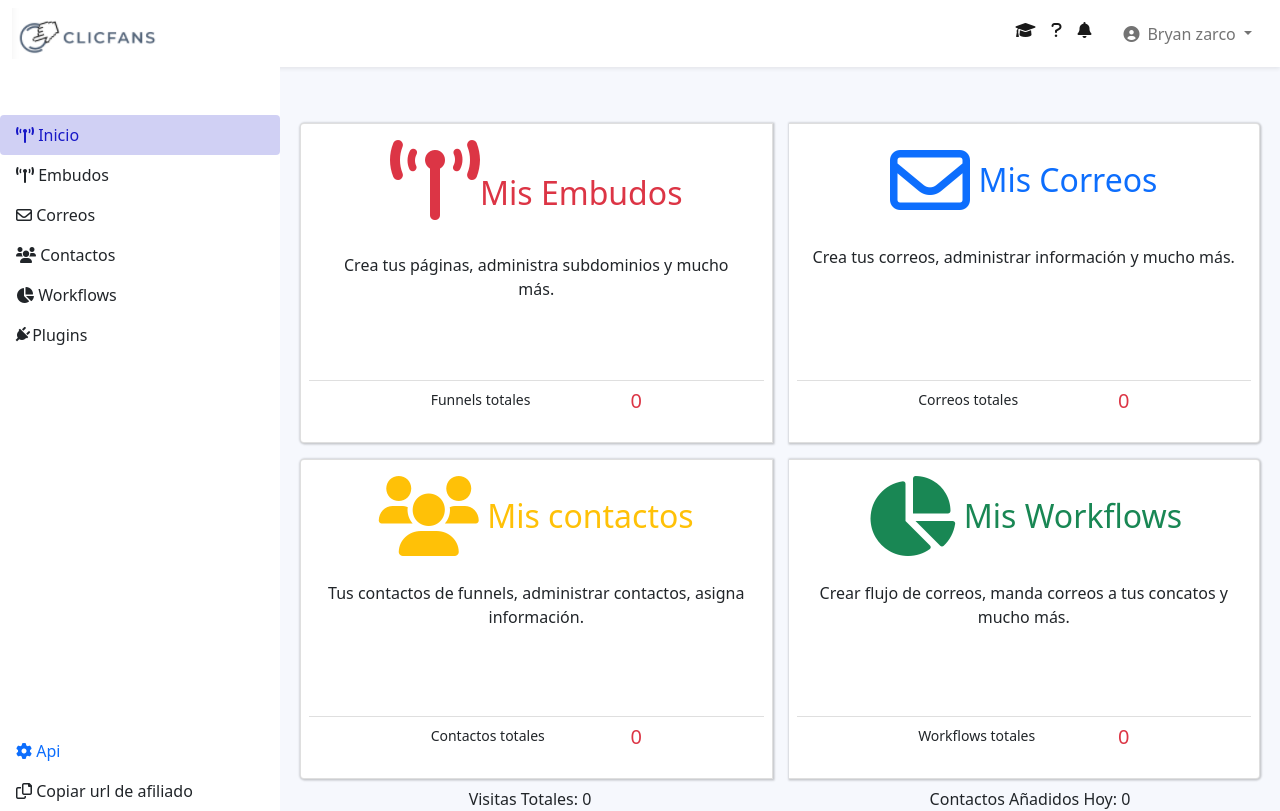
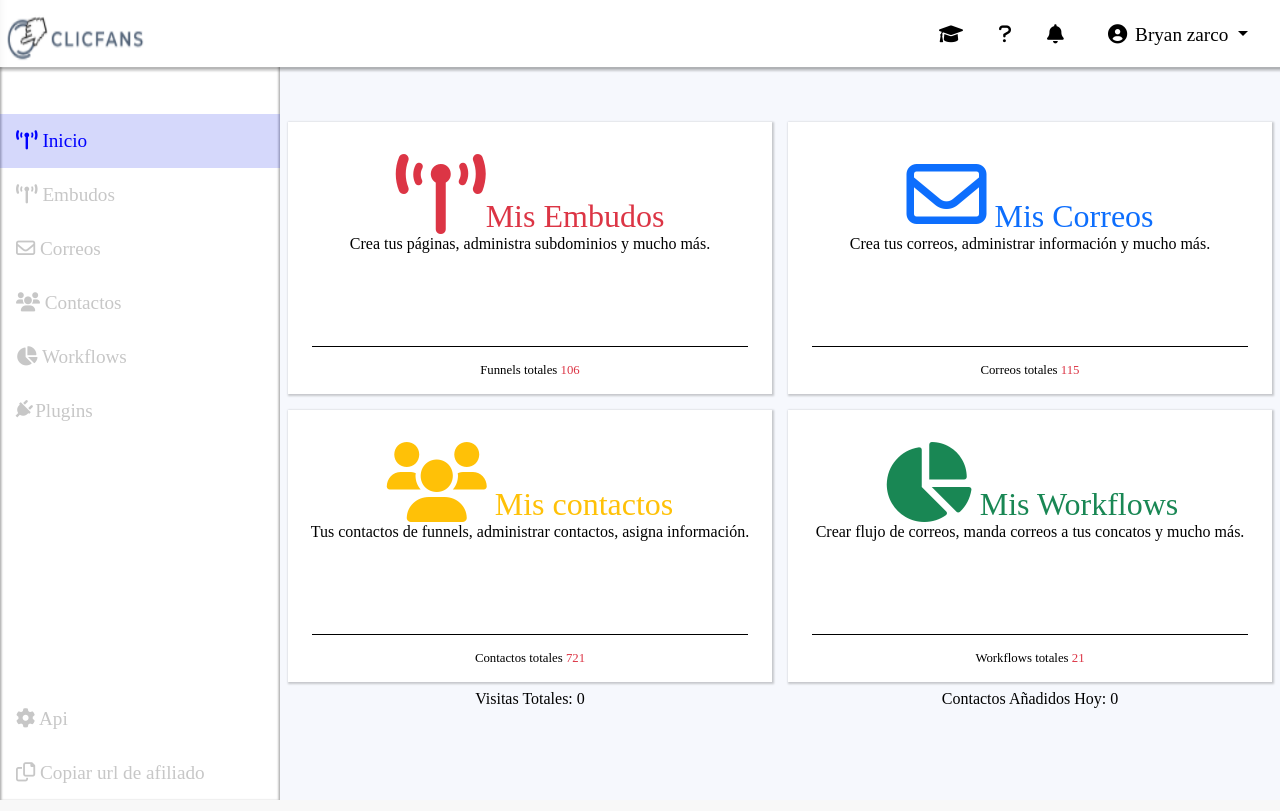
Before and after one commit to jn83471/clicfans, a PHP site: page / in a window 1280 px wide. Run offline with PHP 8.4, Linux system fonts and the light colour scheme.

Commit message:
Agrege la fase 2

```diff
--- a/app.js
+++ b/app.js
@@ -0,0 +1,11 @@
+const embudos=document.querySelector("#Embudos");
+const correos=document.querySelector("#Correos");
+const contactos=document.querySelector("#Contactos");
+const workflow=document.querySelector("#Workflows");
+const initPage=(e)=>{
+    embudos.textContent="106";
+    correos.textContent="115";
+    contactos.textContent="721";
+    workflow.textContent="21";
+}
+document.addEventListener("DOMContentLoaded",initPage)
--- a/index.html
+++ b/index.html
@@ -5,69 +5,34 @@
     <meta charset="UTF-8">
     <meta http-equiv="X-UA-Compatible" content="IE=edge">
     <meta name="viewport" content="width=device-width, initial-scale=1.0">
-    <title>Clicfans</title>
-    <link href="https://cdn.jsdelivr.net/npm/bootstrap@5.0.2/dist/css/bootstrap.min.css" rel="stylesheet"
-        integrity="sha384-EVSTQN3/azprG1Anm3QDgpJLIm9Nao0Yz1ztcQTwFspd3yD65VohhpuuCOmLASjC" crossorigin="anonymous">
+    <title>Clicfan</title>
     <link rel="stylesheet" href="https://cdnjs.cloudflare.com/ajax/libs/font-awesome/6.0.0-beta3/css/all.min.css">
-    <style>
-        .card {
-            -webkit-box-shadow: .5px .5px 2px 1px rgb(0, 0, 0, .2);
-            box-shadow: .5px .5px 2px 1px rgb(0, 0, 0, .2);
-            min-height: 40vh;
-            vertical-align: middle;
-            transition: all .5s;
-        }
-        .card:hover{
-            -webkit-box-shadow: .5px .5px 2px 1px rgb(0, 0, 0, .6);
-            box-shadow: .5px .5px 2px 1px rgb(0, 0, 0, .6);
-            min-height: 40vh;
-            vertical-align: middle;
-        }
-
-        .sidebar-item .active {
-            background-color: rgba(24, 24, 199, 0.2) !important;
-            color: rgb(24, 24, 199) !important;
-        }
-        .sidebar-item li a{
-            transition: all .5s;
-        }
-        .sidebar-item li a:hover{
-            font-size: 1.2rem;
-        }
-    </style>
+    <link rel="stylesheet" href="https://cdnjs.cloudflare.com/ajax/libs/normalize/8.0.1/normalize.min.css">
+    <link rel="stylesheet" href="style.css">
 </head>
 
 <body>
-    <nav class="navbar navbar-expand-lg navbar-light bg-white shadow-sm">
-        <div class="container-fluid">
-            <button class="navbar-toggler" type="button" data-bs-toggle="collapse" data-bs-target="#navbarTogglerDemo01"
-                aria-controls="navbarTogglerDemo01" aria-expanded="false" aria-label="Toggle navigation">
-                <span class="navbar-toggler-icon"></span>
-            </button>
-            <div class="collapse navbar-collapse justify-content-between" id="navbarTogglerDemo01">
-                <img src="./icono.png" alt="Clicfans" srcset="./icono.png">
-                <ul class="navbar-nav">
+    <nav>
+        <img src="./icono.png" alt="Icono">
+        <ul class="navbar">
             <li class="nav-item">
-                        <a class="nav-link active" aria-current="page" href="#"><i class="fas fa-graduation-cap"></i>
-                            <span class="d-sm-inline-block d-lg-none">Educación</span>
+                <a class="nav-link" aria-current="page" href="#"><i class="fas fa-graduation-cap"></i>
                 </a>
 
             </li>
             <li class="nav-item">
-                        <a class="nav-link active" aria-current="page" href="#">
+                <a class="nav-link" aria-current="page" href="#">
                     <i class="fas fa-question"></i>
-                            <span class="d-sm-inline-block d-lg-none">Preguntas</span>
                 </a>
             </li>
             <li class="nav-item">
-                        <a class="nav-link active" aria-current="page" href="#">
+                <a class="nav-link" aria-current="page" href="#">
                     <i class="fas fa-bell"></i>
-                            <span class="d-sm-inline-block d-lg-none">Notificaciones</span>
                 </a>
             </li>
             <li class="nav-item dropdown px-2">
-                        <a class="nav-link dropdown-toggle" href="#" id="navbarDropdown" role="button"
-                            data-bs-toggle="dropdown" aria-expanded="false">
+                <a class="nav-link dropdown-toggle" href="#" id="navbarDropdown" role="button" data-bs-toggle="dropdown"
+                    aria-expanded="false">
                     <i class="fas fa-user-circle p-2"></i>Bryan zarco
                 </a>
                 <ul class="dropdown-menu position-absolute end-2" aria-labelledby="navbarDropdown">
@@ -78,12 +43,10 @@
                 </ul>
             </li>
         </ul>
-            </div>
-        </div>
     </nav>
-    <main class="container-fluid row m-0 p-0" style="height: 90vh;">
-        <div class="d-flex flex-column flex-shrink-0 p-0 bg-white pt-5 position-relative" style="width: 280px;">
-            <ul class="nav nav-pills flex-column mb-auto sidebar-item">
+    <main class="main-container">
+        <aside class="side">
+            <ul class="list">
                 <li class="nav-item">
                     <a href="#" class="nav-link active" aria-current="page">
                         <i class="fas fa-broadcast-tower"></i>
@@ -121,9 +84,7 @@
                     </a>
                 </li>
             </ul>
-
-
-            <ul class="nav nav-pills flex-column mb-auto sidebar-item position-absolute bottom-0">
+            <ul class="list">
                 <li class="nav-item">
                     <a href="#" class="nav-link" aria-current="page">
                         <i class="fas fa-cog"></i>
@@ -136,25 +97,27 @@
                         Copiar url de afiliado
                     </a>
                 </li>
-
             </ul>
-        </div>
-        <section class="col pt-5" style="background-color: #F6F8FD;width: calc(100% - 280px);">
-            <div class="card-group">
-                <div class="card m-2 p-2">
+        </aside>
+        <section>
+            <div class="row">
+                <div class="col-6 p-2">
+                    <div class="card ">
                         <span class="h2 text-center text-danger mt-2"><i
                                 style="font-size:5rem" class="fas fa-broadcast-tower"></i><p class="d-inline-block" style="vertical-align: middle !important;">Mis Embudos</p> </span>
                         <div class="card-body">
                             <p class="card-text text-center">Crea tus páginas, administra subdominios y mucho más.</p>
                         </div>
-                    <div class="card-footer bg-transparent ">
+                        <div class="card-footer">
                             <small class="col-6 d-flex justify-content-between mx-auto">
                                 <p>Funnels totales</p>
-                            <p class="h5 text-danger">0</p>
+                                <p class="h5 text-danger" id="Embudos">0</p>
                             </small>
                         </div>
                     </div>
-                <div class="card m-2 p-2">
+                </div>
+                <div class="col-6 p-2">
+                    <div class="card">
                         <span class="h2 text-center text-primary mt-2">
                             <i style="font-size:5rem" class="far fa-envelope"></i>
                                 <p class="d-inline-block m-0" style="vertical-align: middle !important; height: 100%;">Mis Correos</p>
@@ -162,16 +125,16 @@
                         <div class="card-body">
                             <p class="card-text text-center">Crea tus correos, administrar información y mucho más.</p>
                         </div>
-                    <div class="card-footer bg-transparent ">
+                        <div class="card-footer ">
                             <small class="col-6 d-flex justify-content-between mx-auto">
                                 <p>Correos totales</p>
-                            <p class="h5 text-danger">0</p>
+                                <p class="h5 text-danger" id="Correos">0</p>
                             </small>
                         </div>
                     </div>
                 </div>
-            <div class="card-group">
-                <div class="card m-2 p-2">
+                <div class="col-6 p-2">
+                    <div class="card">
                         <span style="vertical-align: middle !important;" class="h2 text-center text-warning mt-2">
                             <i style="font-size:5rem" class="fas fa-users"></i>
                                 <p class="d-inline-block m-0" style="vertical-align: middle !important; height: 100%;">Mis contactos</p></span>
@@ -179,14 +142,16 @@
                             <p class="card-text text-center">Tus contactos de funnels, administrar contactos, asigna
                                 información.</p>
                         </div>
-                    <div class="card-footer bg-transparent ">
+                        <div class="card-footer ">
                             <small class="col-6 d-flex justify-content-between mx-auto">
                                 <p>Contactos totales</p>
-                            <p class="h5 text-danger">0</p>
+                                <p class="h5 text-danger" id="Contactos">0</p>
                             </small>
                         </div>
                     </div>
-                <div class="card m-2 p-2">
+                </div>
+                <div class="col-6 p-2">
+                    <div class="card">
                         <span style="vertical-align: middle !important;" class="h2 text-center text-success mt-2">
                             <i style="font-size:5rem" class="fas fa-chart-pie"></i>
                                 <p class="d-inline-block m-0" style="vertical-align: middle !important; height: 100%;">Mis Workflows</p>
@@ -195,11 +160,12 @@
                             <p class="card-text text-center">Crear flujo de correos, manda correos a tus concatos y mucho
                                 más.</p>
                         </div>
-                    <div class="card-footer bg-transparent ">
-                        <small class="col-6 d-flex justify-content-between mx-auto">
+                        <div class="card-footer ">
+                            <small class="col-6">
                                 <p>Workflows totales</p>
-                            <p class="h5 text-danger">0</p>
+                                <p class="h5 text-danger" id="Workflows">0</p>
                             </small>
+                        </div>
                     </div>
                 </div>
             </div>
@@ -213,12 +179,9 @@
             </div>
         </section>
     </main>
+    <aside>
+
+    </aside>
 </body>
-<script src="https://cdn.jsdelivr.net/npm/@popperjs/core@2.9.2/dist/umd/popper.min.js"
-    integrity="sha384-IQsoLXl5PILFhosVNubq5LC7Qb9DXgDA9i+tQ8Zj3iwWAwPtgFTxbJ8NT4GN1R8p"
-    crossorigin="anonymous"></script>
-<script src="https://cdn.jsdelivr.net/npm/bootstrap@5.0.2/dist/js/bootstrap.min.js"
-    integrity="sha384-cVKIPhGWiC2Al4u+LWgxfKTRIcfu0JTxR+EQDz/bgldoEyl4H0zUF0QKbrJ0EcQF"
-    crossorigin="anonymous"></script>
-
+<script src="./app.js"></script>
 </html>
--- a/style.css
+++ b/style.css
@@ -1,13 +1,65 @@
+/*generic*/
+.d-inline-block{
+    display: inline-block;
+}
+.text-danger{
+    color: #DC3545;
+}
+.text-primary{
+    color: #0D6EFD;
+}
+.text-warning{
+    color: #FFC107;
+}
+.text-success{
+    color: #198754;
+}
+.p-2{
+    padding: .5rem;
+}
+.m-2{
+    margin: .5rem;
+}
+.mt-2{
+    margin-top: 20rem !important;
+}
+.gap-2{
+    row-gap: 1rem;
+    column-gap: 1rem;
+}
+h2,.h2{
+    font-size: 2rem;
+    vertical-align: middle;
+    box-sizing: initial;
+    margin-top: 20rem;
+}
+.text-center{
+    text-align: center;
+}
+*{
+    margin: 0px;
+    padding: 0px;
+}
 nav{
     display: flex;
     flex-direction: row;
     flex-wrap: wrap;
     justify-content: space-between;
+    box-sizing: border-box;
+    padding-right: 1rem;
+    box-shadow: 1px 1px 1px 1px rgba(0, 0, 0, .1),
+    2px 2px 2px 2px rgba(0, 0, 0, .2);
+    z-index: 999;
+    position: fixed;
+    width: 100%;
+    vertical-align: baseline;
+    background-color: white;
 }
 .navbar{
-    display: inline-block;
+    display: inline;
     list-style-type: none;
-    padding-right: 1rem;
+    height: auto;
+    vertical-align: middle;
 }
 .navbar li{
     display: inline-block;
@@ -30,3 +82,123 @@ nav{
     color: black;
     text-decoration: none;
 }
+
+.dropdown-toggle::after{
+    display: inline-block;
+    margin-left: .255em;
+    vertical-align: .255em;
+    content: "";
+    border-top: .3em solid;
+    border-right: .3em solid transparent;
+    border-bottom: 0;
+    border-left: .3em solid transparent;
+}
+/*--------------------------------------------------------
+                    Container
+----------------------------------------------------------*/
+.main-container{
+    min-height: 100vh;
+    display: flex;
+    flex-direction: row;
+    padding-top: 50px;
+    box-sizing: border-box;
+}
+.main-container >*{
+    padding-top: 4rem;
+}
+.main-container aside{
+    min-width: 280px;
+    box-shadow: inset 0px 1px 1px 1px rgba(0, 0, 0,.1),
+    inset 0px 2px 2px 2px rgba(0, 0, 0,.2);
+}
+.main-container section{
+
+    min-width: calc(100% - 280px);
+    background-color: #F6F8FD;
+}
+.side{
+    display: flex;
+    flex-direction: column;
+    justify-content: space-between;
+
+}
+.nav-item{
+    box-sizing: border-box;
+}
+.list{
+    list-style-type: none;
+}
+.list li{
+    width: 100%;
+    display: inline-block;
+}
+.nav-link{
+    font-size: 1.2rem;
+    text-decoration: 0px;
+    color: #C7C7C7;
+    transition: all .5s;
+    display: block;
+    padding: 1rem;
+}
+.nav-link:hover{
+    color: black;
+    font-size: 1.4rem;
+}
+.nav-link.active{
+    color: blue;
+    background-color: rgba(48, 61, 236, 0.2);
+    width: 100%;
+}
+/*--------------------------------------
+            Section
+---------------------------------------*/
+
+.row{
+    display: flex;
+    flex-wrap: wrap;
+}
+.col-6{
+    width: 50%;
+    box-sizing: border-box;
+}
+
+.card {
+    -webkit-box-shadow: .5px .5px 2px 1px rgb(0, 0, 0, .2);
+    box-shadow: .5px .5px 2px 1px rgb(0, 0, 0, .2);
+    min-height: 30vh;
+    vertical-align: middle;
+    transition: box-shadow .5s;
+    position: relative;
+    text-align: center;
+    padding-top: 2rem;
+    background-color: white;
+}
+.card-footer{
+    border-top: 1px solid black;
+    position: absolute;
+    bottom: 0;
+    left: 5%;
+    width: 90%;
+    display: flex;
+    justify-content: center;
+    padding: 1rem;
+    box-sizing: border-box;
+}
+.card-footer *{
+    display: inline;
+}
+.card:hover{
+    -webkit-box-shadow: .5px .5px 2px 1px rgb(0, 0, 0, .6);
+    box-shadow: .5px .5px 2px 1px rgb(0, 0, 0, .6);
+    vertical-align: middle;
+}
+@media (max-width:500px) {
+    .side{
+        display: none;
+    }
+}
+@media(max-width:900px){
+    .col-6{
+        width: 100%;
+    }
+}
```
Also changed, not shown: borrador.html (added, +224 -0 lines). Lines whose indentation alone changed are shown as unchanged.
